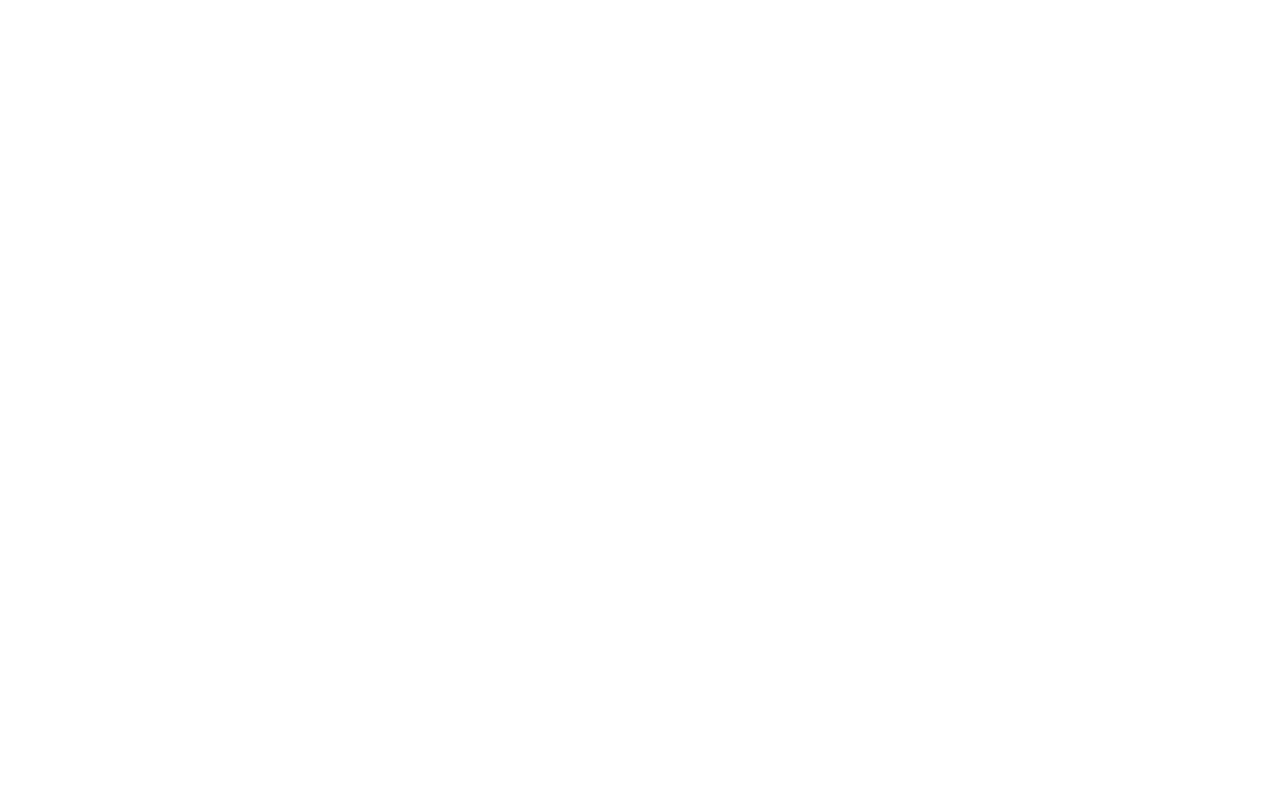
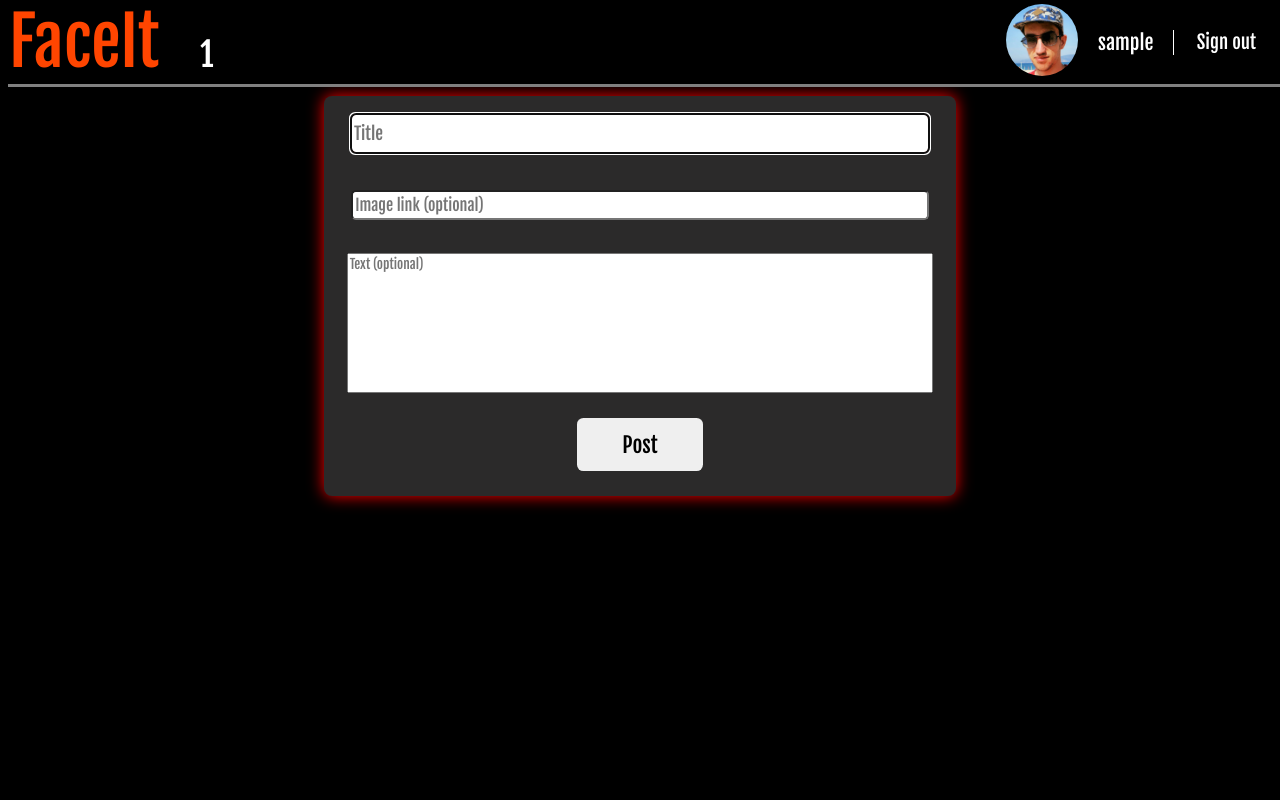
Before and after one commit to Eduardo-LP-Silva/Face-It, a PHP site: page /channels/create_post.php?channel=1 in a window 1280 px wide. Before the commit the page is empty. Run offline with PHP 8.4, Linux system fonts and the light colour scheme; the visitor is signed in with stand-in values (Sample User, id 1).

Commit message:
Added create post page

```diff
--- a/channels/channel.php
+++ b/channels/channel.php
@@ -58,7 +58,7 @@
         <img src=<?=$subscribe_image_path?> alt="Subscribe(d) symbol"/>
         <p><?=$subscribe_text?></p>
         <p> </p> <!-- Div -->
-        <a id="new_post" href="create_post.php"> New Post </a>
+        <a id="new_post" href=<?="create_post.php?channel=" . $_GET['channel']?> > New Post </a>
       </div>
     </section>
     <?php include_once('../templates/stories/stories.php') ?>
--- a/channels/create_post.php
+++ b/channels/create_post.php
@@ -0,0 +1,24 @@
+<!DOCTYPE html>
+<html lang="en-US">
+  <head>
+    <title>FaceIt</title>
+    <meta charset="UTF-8"/>
+    <meta name="viewport" content="width=device-width, initial-scale=1.0"/>
+    <link href="../templates/navbar/navbar_layout.css" rel="stylesheet"/>
+    <link href="../templates/navbar/navbar_style.css" rel="stylesheet"/>
+    <link href="create_post_layout.css" rel="stylesheet"/>
+    <link href="create_post_style.css" rel="stylesheet"/>
+  </head>
+  <body>
+    <?php $_GET['banner'] = $_GET['channel'];?>
+    <?php include('../templates/navbar/navbar.php');?>
+    <form id="create_post" action="" method="POST">
+      <input id="post_title" name="post_title" type="text" maxlength="100" placeholder="Title" required autofocus>
+      <br>
+      <input id="post_image" name="post_image" type="url" maxlength="300" placeholder="Image link (optional)">
+      <br>
+      <textarea id="post_text" name="post_text" maxlength="1200" placeholder="Text (optional)"></textarea>
+      <input id="post_submit" type="submit" value="Post">
+    </form>
+  </body>
+</html>
--- /dev/null
+++ b/channels/create_post_layout.css
@@ -0,0 +1,48 @@
+#create_post
+{
+    width: 50%;
+    height: 25em;
+    margin: auto;
+    margin-top: 6em;
+    display: flex;
+    flex-direction: column;
+    align-items: left;
+    justify-content: baseline;
+}
+
+#create_post > *
+{
+    margin-top: 1em;
+}
+
+#post_title
+{
+    width: auto;
+    height: 2em;
+    margin-left: 1.5em;
+    margin-right: 1.5em;
+}
+
+#post_image
+{
+    margin-left: 1.7em;
+    margin-right: 1.7em;
+    width: auto;
+    height: 1.5em;
+}
+
+#post_text
+{
+    margin-left: 1.7em;
+    margin-right: 1.7em;
+    resize: none;
+    width: auto;
+    height: 10em;
+}
+
+#post_submit
+{
+    width: 20%;
+    height: 2.5em;
+    margin: auto;
+}
--- /dev/null
+++ b/channels/create_post_style.css
@@ -0,0 +1,53 @@
+@import url('https://fonts.googleapis.com/css?family=Fjalla+One');
+
+body
+{
+    background-color: black;
+}
+
+body *
+{
+    font-family: 'Fjalla One', sans-serif;
+}
+
+#create_post
+{
+    background-color: rgb(43, 42, 42);
+    border-radius: 0.5em;
+    box-shadow: 0 0 1em red;
+}
+
+#post_title
+{
+    font-size: 13pt;
+    border-radius: 0.3em;
+    transition: all 0.3s;
+}
+
+#post_image
+{
+    border-radius: 0.3em;
+    font-size: 12pt;
+    transition: all 0.3s;
+}
+
+#post_image:focus, #post_title:focus, #post_text:focus
+{
+    border-color: red;
+}
+
+#post_submit
+{
+    border-radius: 0.3em;
+    font-size: 16pt;
+    text-align: center;
+    border: none;
+    transition: all 0.2s;
+}
+
+#post_submit:hover
+{
+    cursor: pointer;
+    background-color: red;
+    color: white;
+}
--- /dev/null
+++ b/profile/edit_profile.php
@@ -0,0 +1 @@
+<!-- Coisas a editar: Geral - Nickname, Avatar | Personal - email, password -->
--- a/templates/channels/channels_layout.css
+++ b/templates/channels/channels_layout.css
@@ -2,6 +2,7 @@
 {
     position: fixed;
     top: 5.4em;
+    bottom: 1em;
     left: 1em;
     width: 9em;
     overflow-x: hidden;
@@ -9,7 +10,7 @@
 
 #channels > ul
 {
-    height: 50em;
+    height: auto;
     overflow-y: auto;
     direction: rtl;
 }
--- a/templates/navbar/navbar_style.css
+++ b/templates/navbar/navbar_style.css
@@ -27,5 +27,10 @@ body > header > nav *
 
 #profile
 {
-    font-size: 12pt;
+    font-size: 15pt;
 }
+
+#signout
+{
+    font-size: 14pt;
+}
--- a/templates/profile.php
+++ b/templates/profile.php
@@ -9,7 +9,7 @@
         ?>
       <img id="profile_image" src="../assets/profile_pic.png"/>
       <h2 id="description"> A.k.a Marinheiro Ok Ok 4Real das Streetz </h2>
-      <a id="edit" href="../front_page/front_page.php"> Edit </a>
+      <a id="edit" href="edit_profile.php"> Edit </a>
     </section>
     <section id="stats">
       <div class="stat">
```
Also changed, not shown: channels/channel_style.css (+13 -0 lines), templates/stories/stories.php (+1 -1 lines), templates/stories/stories_layout.css (+2 -1 lines), database/db.db.
